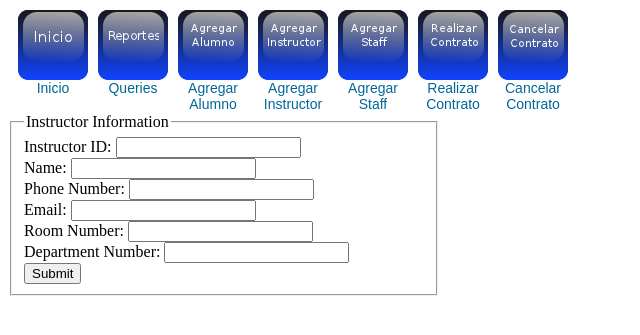
After one commit to weapagawa/university, a PHP site: page /agregar_instructor.php in a window 1280 px wide. The commit adds this page. Shown: the top 335 px of the page, without its empty margins (0-640 px from the left). Run offline with PHP 8.4, Linux system fonts and the light colour scheme; tables that the repository leaves empty or names only in its code hold one stand-in row (values such as "Sample post").

Commit message:
insertar instructor

```diff
--- a/agregar_alumno.php
+++ b/agregar_alumno.php
@@ -33,12 +33,12 @@
 <?php include_once('barra.php') ?>
 			<div id="alumno">
             <form method="post" action="insertar_alumno.php">
-                <fieldset>
+                <fieldset id="forma_alumno">
           			<legend>Student Information</legend>
 					Student ID: <input name="studentID" type="text"/><br />
                     First Name: <input name="first_name" type="text"/><br />
                     Last Name: <input name="last_name" type="text" /><br />
-					Birth Date: <input id="b_date" name="b_date" type="text"/><br />
+					Birth Date: <input name="b_date" type="text"/><br />
                     Street: <input name="street" type="text"/><br />
                     City: <input name="city" type="text"/><br />
                     Post Code: <input name="postcode" type="text"/><br />
--- /dev/null
+++ b/agregar_instructor.php
@@ -0,0 +1,49 @@
+<?php
+
+	include_once('connectvars.php');
+	$conexion =  mysql_connect(host, user, password);
+	//Se establece el charset para la conexion
+	mysql_set_charset('utf8',$conexion);
+
+	//Verificando que la conexion con el servidor con mysql se haya realizado con exito
+	if (!$conexion) {
+		die('No pudo conectarse: ' . mysql_error());
+	}
+	//Abrir base de datos
+	$conexion_base = mysql_select_db(db, $conexion);
+
+	//Verificando que la conexion se haya hecho a la BD
+	if (!$conexion_base) {
+		die ('No se encuentra la base de datos seleccionada : ' . mysql_error());
+	}
+
+	$programs = mysql_query("SELECT id, name FROM Program") or die ('ERROR PROGRAMS: ' . mysql_error());
+
+	$staff = mysql_query("SELECT id, name FROM Staff") or die ('ERROR STAFF: ' . mysql_error());
+?>
+<!DOCTYPE html PUBLIC "-//W3C//DTD XHTML 1.0 Transitional//EN" "http://www.w3.org/TR/xhtml1/DTD/xhtml1-transitional.dtd">
+<html xmlns="http://www.w3.org/1999/xhtml">
+<head>
+<meta http-equiv="Content-Type" content="text/html; charset=utf-8" />
+<link href="style.css" rel="stylesheet">
+<title>University Accomodations</title>
+</head>
+
+<body>
+<?php include_once('barra.php') ?>
+			<div id="instructor">
+            <form method="post" action="insertar_instructor.php">
+                <fieldset id="forma_alumno">
+          			<legend>Instructor Information</legend>
+					Instructor ID: <input name="instructorID" type="text"/><br />
+                    Name: <input name="name" type="text"/><br />
+                    Phone Number: <input name="phone" type="text"/><br />
+                    Email: <input name="email" type="text"/><br />
+                    Room Number: <input name="roomNumber" type="text"/><br />
+                    Department Number: <input name="dNumber" type="text"/><br />
+                    <input class="form_button" type="submit" value="Submit">
+                </fieldset>
+            </form>
+            </div>
+</body>
+</html>
--- a/barra.php
+++ b/barra.php
@@ -17,8 +17,8 @@
                 </a>
             </li>
             <li>
-                <a href="index.php">
-                    <img src="images/instructor.png" href="index.php" />Agregar<br />Instructor
+                <a href="agregar_instructor.php">
+                    <img src="images/instructor.png" href="agregar_instructor.php" />Agregar<br />Instructor
                 </a>
             </li>
             <li>
--- a/style.css
+++ b/style.css
@@ -23,6 +23,11 @@ body{
 
 	width: 300px;
 
+}
+
+#forma_alumno {
+
+	width: 400px;
 }
 
 fieldset li {
```
Also changed, not shown: insertar_instructor.php (added, +32 -0 lines).
